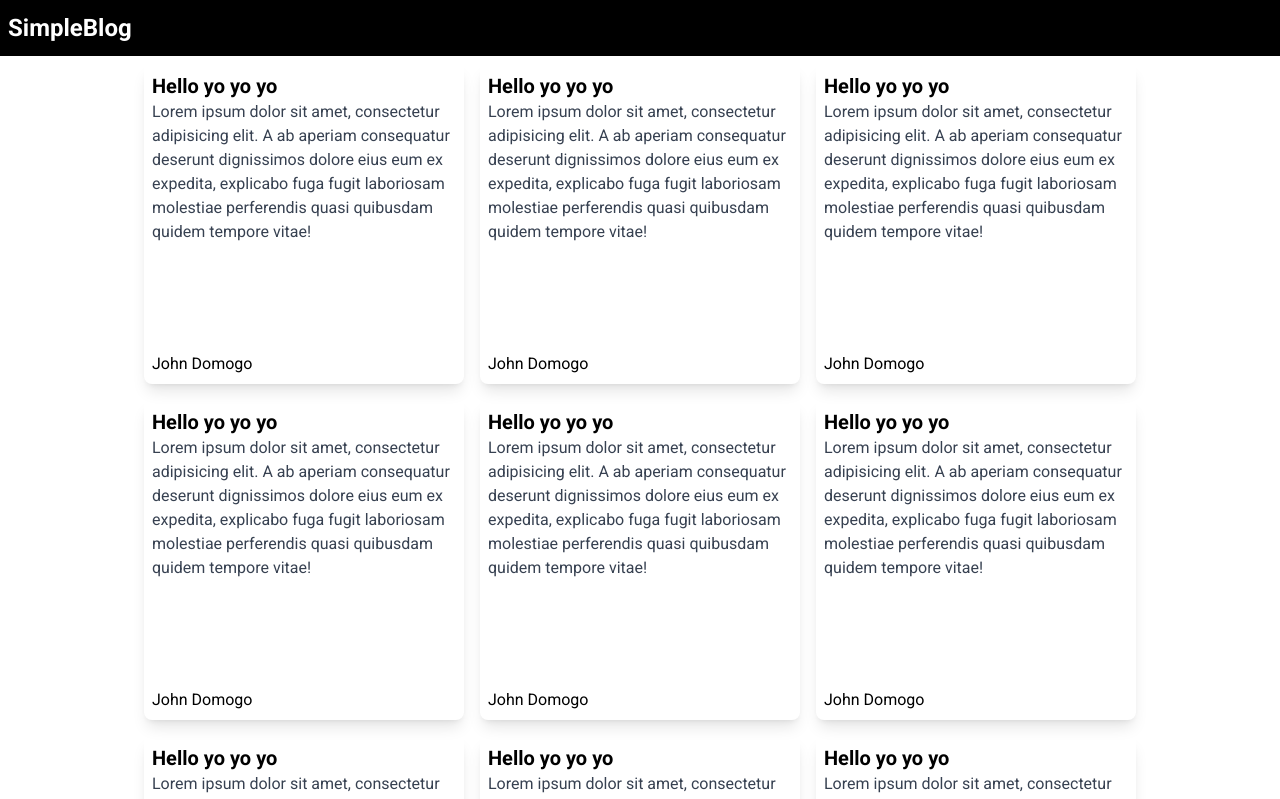
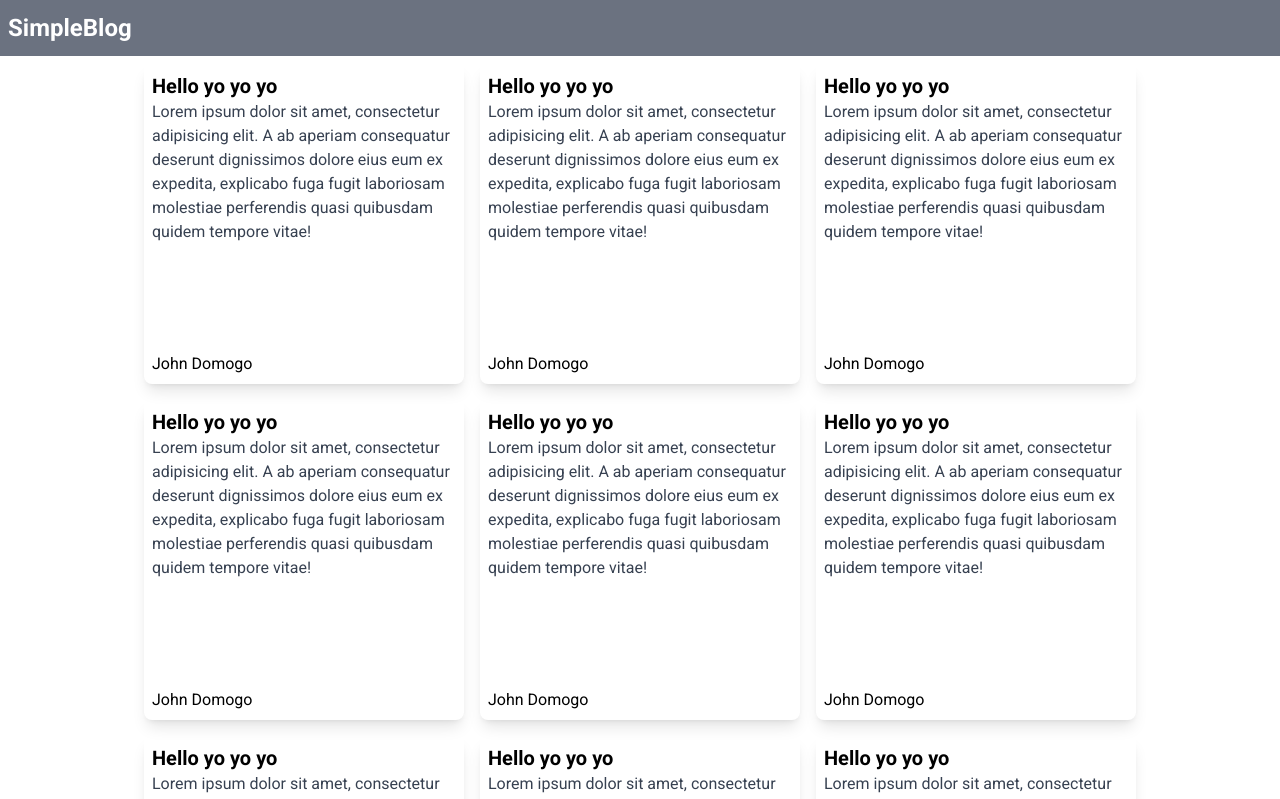
Before and after one commit to tham-ph/SimpleBlog, a React (Create React App) app in the folder frontend/: page / in a window 1280 px wide. Shown: the top 799 px of the page. Built offline with nearby package versions, Linux system fonts and the light colour scheme; no server answers.

Commit message:
change Navbar background color to gray

```diff
--- a/frontend/src/Navbar.js
+++ b/frontend/src/Navbar.js
@@ -2,7 +2,7 @@
 
 const Navbar = () => {
   return (
-    <div className="sticky top-0 flex justify-between items-center bg-black text-white p-2">
+    <div className="sticky top-0 flex justify-between items-center bg-gray-500 text-white p-2">
       <h1 className="text-2xl font-bold">SimpleBlog</h1>
       <UserControl/>
     </div>
```
